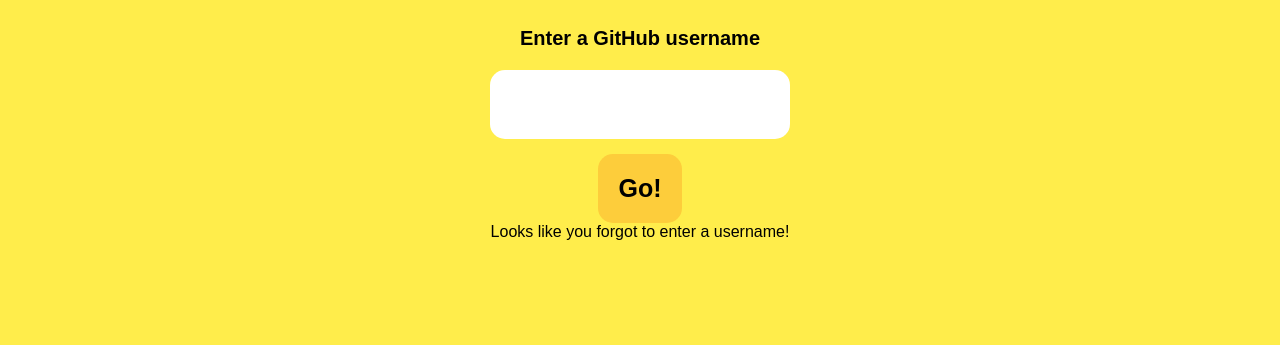
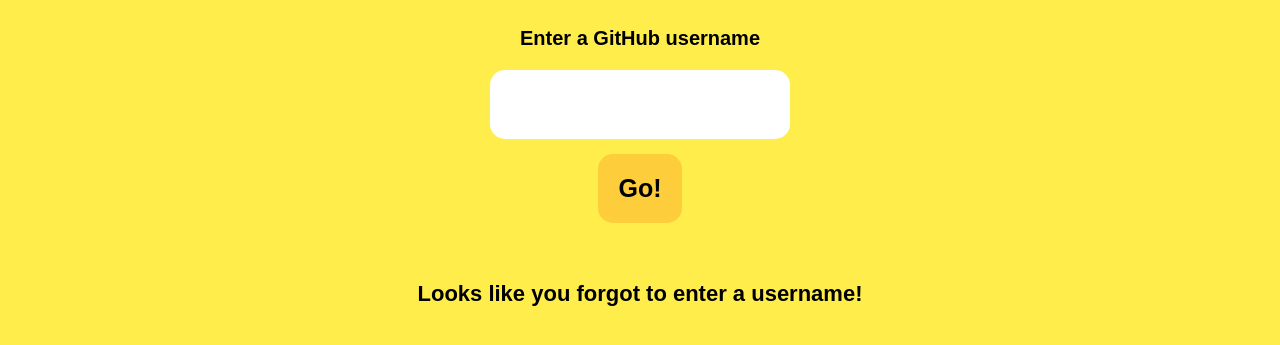
Before and after one commit to AJ8GH/github-language-api, a website with bundled scripts: page app/static/index.html in a window 1280 px wide. Both pictures are taken after a click on the button "Go!". Shown: the part 131-476 px from the top of the page. Built offline with nearby package versions, Linux system fonts and the light colour scheme.

Commit message:
Style flash messages

```diff
--- a/app/static/css/main.css
+++ b/app/static/css/main.css
@@ -64,7 +64,6 @@
   background-color: white;
 }
 
-
 .user {
   font-size: 25px;
 }
@@ -90,3 +89,9 @@
   margin-top: 18px;
   padding-bottom: 20px;
 }
+
+.message {
+  font-size: 22px;
+  font-weight: 600;
+  padding-top: 40px;
+}
--- a/app/static/js/interface.js
+++ b/app/static/js/interface.js
@@ -57,8 +57,8 @@
 }
 
 function displayMessage (message) {
-  document.getElementById('user').innerHTML = `<p class="message">${message}<p>`
   clearLanguages()
+  document.getElementById('languages').innerHTML = `<p class="message">${message}<p>`
 }
 
 function clearLanguages () {
```
